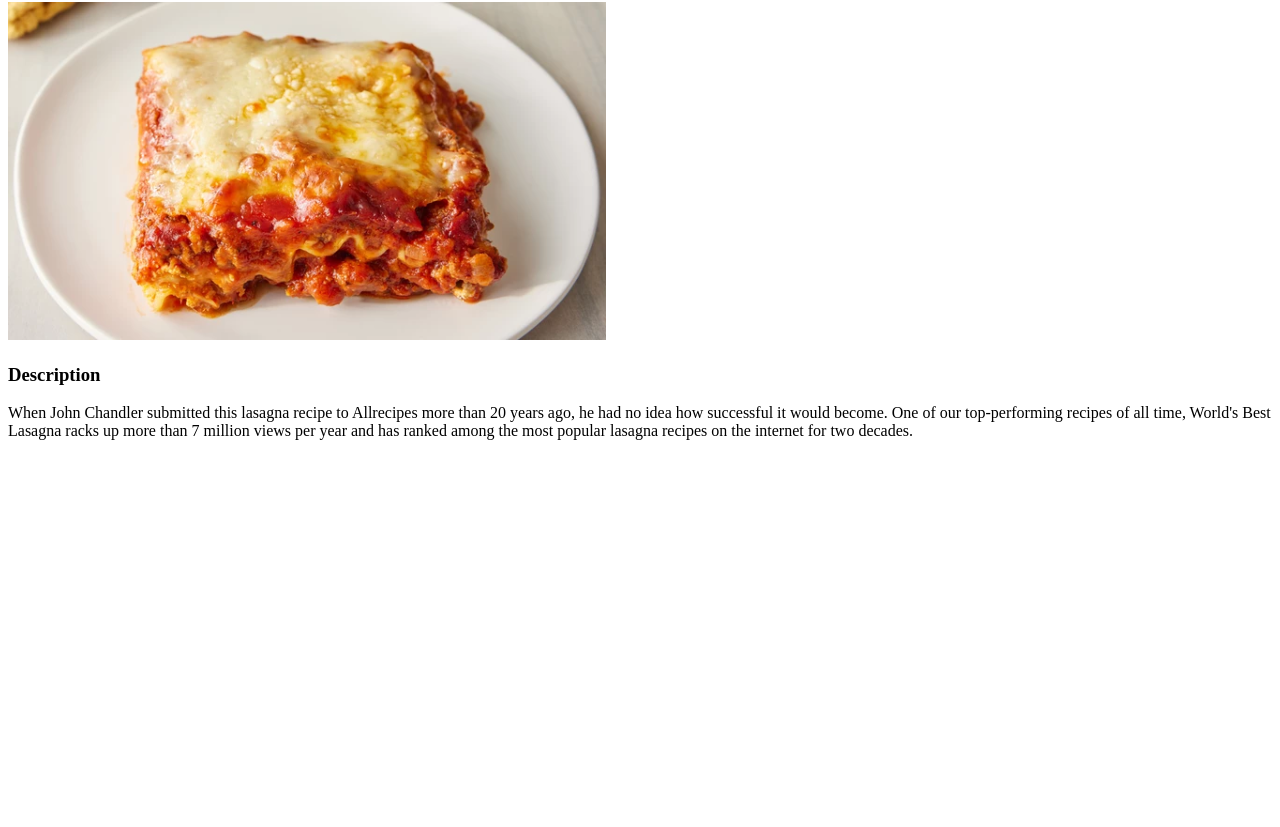
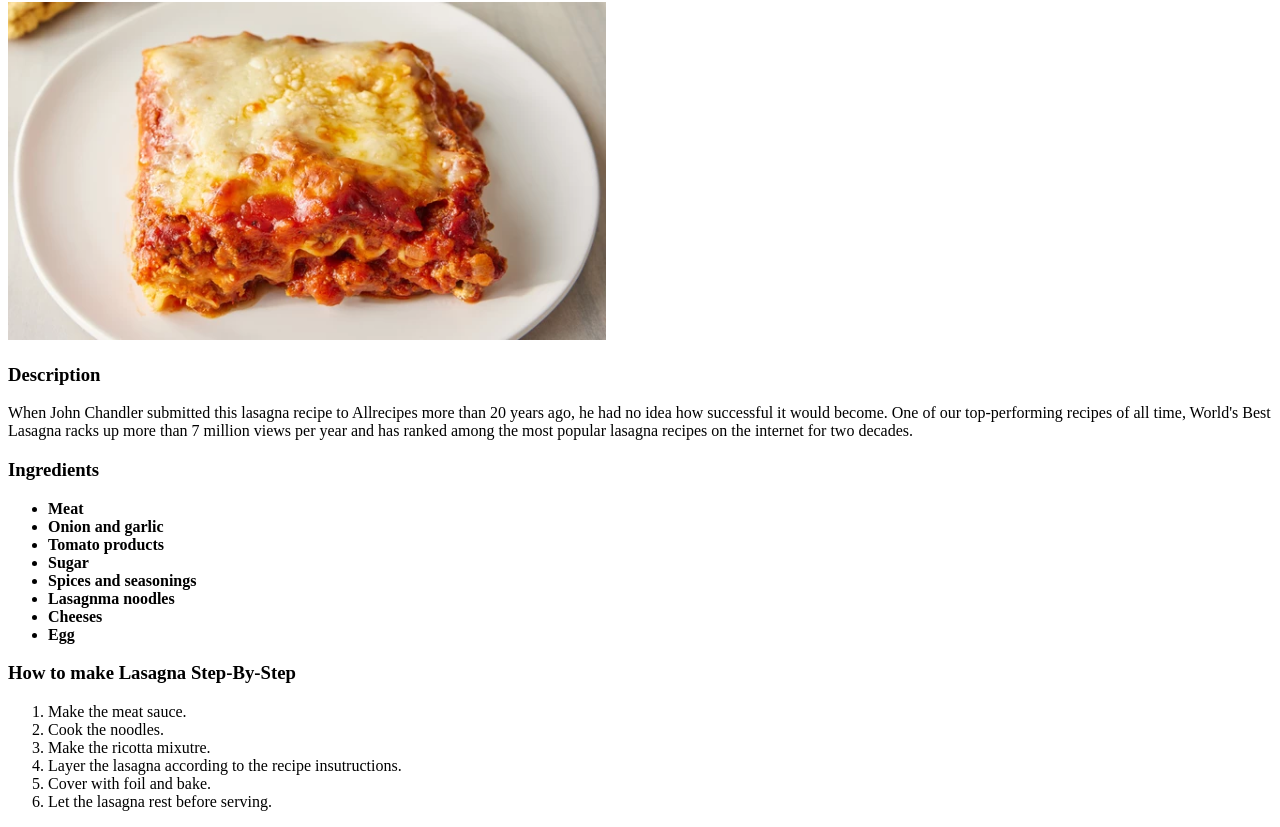
Before and after one commit to Jakshten/odin-recipes, a plain HTML site: page recipes/lasagna.html in a window 1280 px wide. Shown: the part 79-906 px from the top of the page. Before the commit the page ends 800 px from the top, so only its background shows below. Drawn offline with Linux system fonts and the light colour scheme.

```diff
--- a/recipes/lasagna.html
+++ b/recipes/lasagna.html
@@ -3,7 +3,7 @@
 <head>
     <meta charset="UTF-8">
     <meta name="viewport" content="width=device-width, initial-scale=1.0">
-    <title>Document</title>
+    <title>Lasagna Recipe</title>
 </head>
 <body>
     <h1>Lasagna</h1>
@@ -12,6 +12,25 @@
     <p>When John Chandler submitted this lasagna recipe to Allrecipes more than 20 years ago, he had no idea how successful it would become.
         One of our top-performing recipes of all time, World's Best Lasagna racks up more than 7 million views per
         year and has ranked among the most popular lasagna recipes on the internet for two decades.</p>
-
+    <h3>Ingredients</h3>
+    <ul>
+        <li><strong>Meat</strong></li>
+        <li><strong>Onion and garlic</strong></li>
+        <li><strong>Tomato products</strong></li>
+        <li><strong>Sugar</strong></li>
+        <li><strong>Spices and seasonings</strong></li>
+        <li><strong>Lasagnma noodles</strong></li>
+        <li><strong>Cheeses</strong></li>
+        <li><strong>Egg</strong></li>
+    </ul>
+    <h3>How to make Lasagna Step-By-Step</h3>
+    <ol>
+        <li>Make the meat sauce.</li>
+        <li>Cook the noodles.</li>
+        <li>Make the ricotta mixutre.</li>
+        <li>Layer the lasagna according to the recipe insutructions.</li>
+        <li>Cover with foil and bake.</li>
+        <li>Let the lasagna rest before serving.</li>
+    </ol>
 </body>
 </html>
```
Also changed, not shown: index.html (+5 -2 lines).
